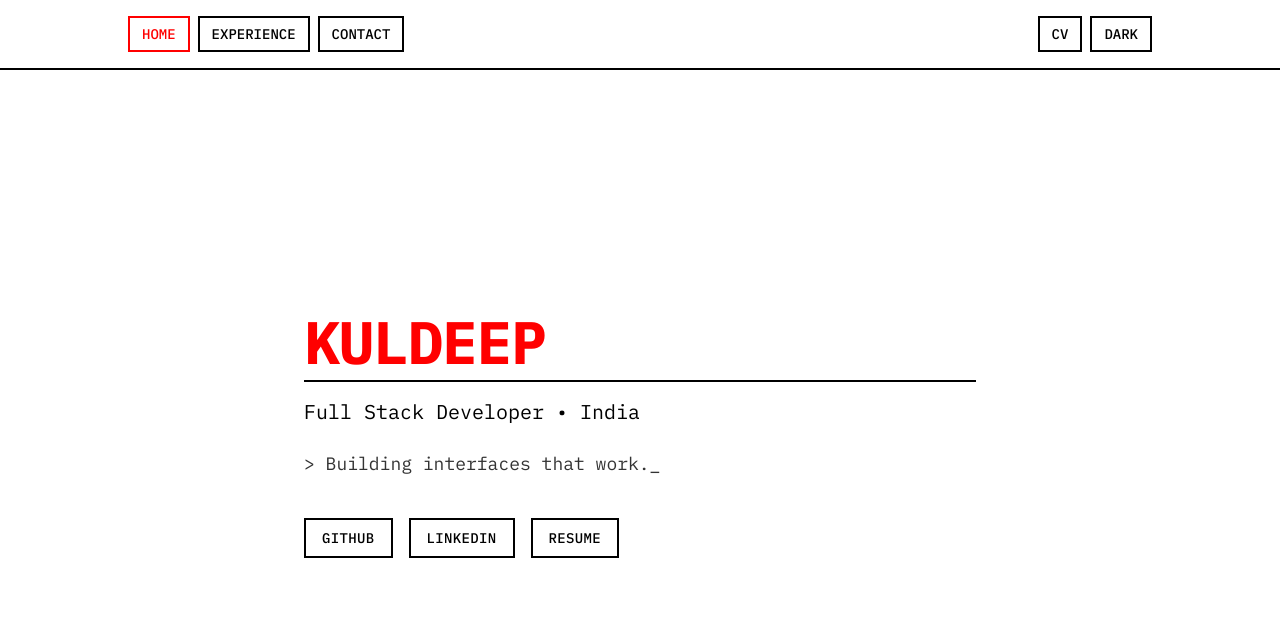
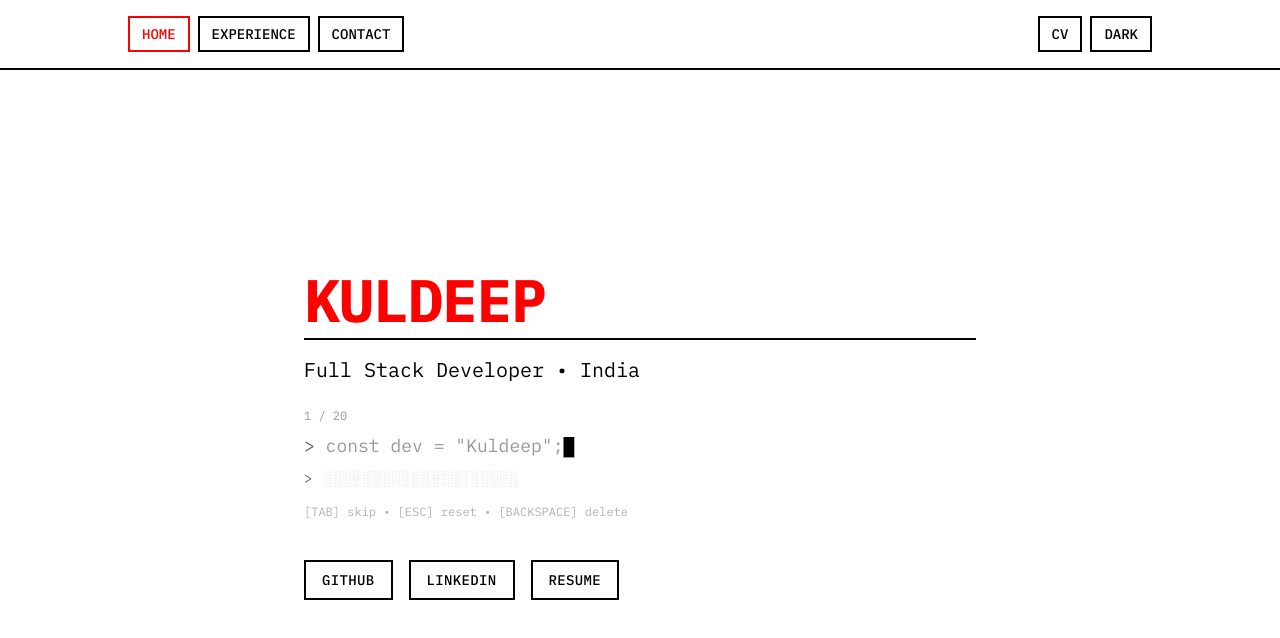
Before and after one commit to vansadiak/myFace, a React (Create React App) app: page / in a window 1280 px wide. Shown: the top 638 px of the page. Built offline with nearby package versions, Linux system fonts and the light colour scheme.

Commit message:
Add a small game

```diff
--- a/src/components/Home/Home.tsx
+++ b/src/components/Home/Home.tsx
@@ -1,13 +1,12 @@
 import React from "react";
-import { useNavigate } from "react-router-dom";
 import useDarkMode from "../../hooks/useDarkMode";
 import { getThemeClasses } from "../../utils/theme-utils";
 import { introText, socialLinks } from "../../types/me";
+import TypingGame from "./TypingGame";
 
 const Home: React.FC = () => {
   const [isDarkMode] = useDarkMode();
   const theme = getThemeClasses(isDarkMode);
-  const navigate = useNavigate();
 
   return (
     <div
@@ -27,13 +26,8 @@ const Home: React.FC = () => {
           {introText.role} &bull; {introText.location}
         </p>
 
-        {/* Tagline - Clickable with blinking cursor */}
-        <button
-          onClick={() => navigate("/experience")}
-          className={`text-base md:text-lg opacity-80 mb-10 ${theme.accentHover} transition-colors text-left`}
-        >
-          &gt; Building interfaces that work.<span className="blink-cursor">_</span>
-        </button>
+        {/* Typing Game */}
+        <TypingGame isDarkMode={isDarkMode} />
 
         {/* Social Links */}
         <div className="flex flex-wrap gap-4">
--- /dev/null
+++ b/src/components/Home/TypingGame.tsx
@@ -0,0 +1,281 @@
+import React, { useState, useEffect, useRef } from "react";
+
+interface TypingGameProps {
+  isDarkMode: boolean;
+}
+
+const phrases = [
+  'const dev = "Kuldeep";',
+  "nx affected --target=build",
+  "git push origin main",
+  "senior dev who can lead",
+  "Angular | React | Next.js",
+  "D3.visualize(data)",
+  "monorepo.migrate(Nx)",
+  "WebSocket.onmessage(render)",
+  "Pyspark + GraphFrames",
+  "bugs.reduce(95%)",
+  "def solve(problem): pass",
+  "val result = data.map(_)",
+  "Vue.component('ship-it')",
+  "python3 -m uvicorn main:app",
+  "scala> spark.read.parquet",
+  "<template v-if=\"ready\">",
+  "from fastapi import FastAPI",
+  "case class Engineer(ship: T)",
+  "npm run dev && coffee.sip()",
+  "async def fetch_and_render():",
+];
+
+const TypingGame: React.FC<TypingGameProps> = ({ isDarkMode }) => {
+  const [phraseIndex, setPhraseIndex] = useState(0);
+  const [userInput, setUserInput] = useState("");
+  const [showCheck, setShowCheck] = useState(false);
+  const [typedCount, setTypedCount] = useState(0);
+  const [totalErrors, setTotalErrors] = useState(0);
+  const [totalCharsTyped, setTotalCharsTyped] = useState(0);
+  const [startTime, setStartTime] = useState<number | null>(null);
+  const [gameComplete, setGameComplete] = useState(false);
+
+  // Track which phrase we last counted to prevent double-counting
+  const lastCountedPhrase = useRef(-1);
+
+  const currentPhrase = phrases[phraseIndex];
+  const progress = Math.min(20, Math.floor((userInput.length / currentPhrase.length) * 20));
+
+  // Check for phrase completion
+  useEffect(() => {
+    if (
+      userInput === currentPhrase &&
+      userInput.length > 0 &&
+      !showCheck &&
+      !gameComplete &&
+      lastCountedPhrase.current !== phraseIndex
+    ) {
+      lastCountedPhrase.current = phraseIndex;
+      setTypedCount(prev => prev + 1);
+      setShowCheck(true);
+    }
+  }, [userInput, currentPhrase, showCheck, gameComplete, phraseIndex]);
+
+  // Handle advancing after checkmark is shown
+  useEffect(() => {
+    if (!showCheck) return;
+
+    const currentIndex = phraseIndex; // Capture current index
+
+    const timeout = setTimeout(() => {
+      setShowCheck(false);
+      setUserInput("");
+
+      if (currentIndex >= phrases.length - 1) {
+        setGameComplete(true);
+      } else {
+        setPhraseIndex(currentIndex + 1);
+      }
+    }, 500);
+
+    return () => clearTimeout(timeout);
+    // eslint-disable-next-line react-hooks/exhaustive-deps
+  }, [showCheck]);
+
+  // Keyboard handler
+  useEffect(() => {
+    const handleKeyDown = (e: KeyboardEvent) => {
+      // Ignore if typing in an input field
+      if (
+        e.target instanceof HTMLInputElement ||
+        e.target instanceof HTMLTextAreaElement
+      ) {
+        return;
+      }
+
+      // Ignore if showing checkmark or game complete
+      if (showCheck || gameComplete) {
+        return;
+      }
+
+      // Prevent default for keys we handle
+      if (
+        e.key === "Tab" ||
+        e.key === "Escape" ||
+        e.key === "Backspace" ||
+        (e.key.length === 1 && !e.ctrlKey && !e.metaKey)
+      ) {
+        e.preventDefault();
+      }
+
+      if (e.key === "Backspace") {
+        setUserInput(prev => prev.slice(0, -1));
+      } else if (e.key === "Escape") {
+        setUserInput("");
+      } else if (e.key === "Tab") {
+        // Start timer on first interaction
+        if (!startTime) {
+          setStartTime(Date.now());
+        }
+        // Skip to next phrase
+        setUserInput("");
+        if (phraseIndex >= phrases.length - 1) {
+          setGameComplete(true);
+        } else {
+          setPhraseIndex(prev => prev + 1);
+        }
+      } else if (e.key.length === 1 && !e.ctrlKey && !e.metaKey) {
+        if (userInput.length < currentPhrase.length) {
+          // Start timer on first interaction
+          if (!startTime) {
+            setStartTime(Date.now());
+          }
+
+          // Track errors
+          if (e.key !== currentPhrase[userInput.length]) {
+            setTotalErrors(prev => prev + 1);
+          }
+
+          setTotalCharsTyped(prev => prev + 1);
+          setUserInput(prev => prev + e.key);
+        }
+      }
+    };
+
+    window.addEventListener("keydown", handleKeyDown);
+    return () => window.removeEventListener("keydown", handleKeyDown);
+  }, [showCheck, gameComplete, phraseIndex, userInput, currentPhrase, startTime]);
+
+  // Render character with correct/incorrect styling
+  const renderChar = (char: string, index: number) => {
+    if (index >= userInput.length) {
+      return (
+        <span key={index} className="opacity-40">
+          {char}
+        </span>
+      );
+    }
+
+    const isCorrect = userInput[index] === char;
+    return (
+      <span
+        key={index}
+        className={isCorrect ? "opacity-100" : "text-[#FF0000] opacity-100"}
+      >
+        {char}
+      </span>
+    );
+  };
+
+  // Render progress bar
+  const renderProgressBar = () => {
+    const filled = "█".repeat(progress);
+    const empty = "░".repeat(20 - progress);
+    return (
+      <span className="opacity-60">
+        {filled}
+        <span className="opacity-30">{empty}</span>
+      </span>
+    );
+  };
+
+  // Calculate final stats
+  const calculateStats = () => {
+    const timeElapsed = startTime ? (Date.now() - startTime) / 1000 / 60 : 0;
+    const wpm = timeElapsed > 0 ? Math.round((totalCharsTyped / 5) / timeElapsed) : 0;
+    const accuracy = totalCharsTyped > 0 ? Math.round(((totalCharsTyped - totalErrors) / totalCharsTyped) * 100) : 0;
+    const timeInSeconds = startTime ? Math.round((Date.now() - startTime) / 1000) : 0;
+    const skippedCount = phrases.length - typedCount;
+    return { wpm, accuracy, timeInSeconds, typedCount, skippedCount };
+  };
+
+  // Reset game
+  const resetGame = () => {
+    setPhraseIndex(0);
+    setUserInput("");
+    setShowCheck(false);
+    setTypedCount(0);
+    setTotalErrors(0);
+    setTotalCharsTyped(0);
+    setStartTime(null);
+    setGameComplete(false);
+    lastCountedPhrase.current = -1;
+  };
+
+  // Score panel after completing all phrases
+  if (gameComplete) {
+    const { wpm, accuracy, timeInSeconds, typedCount: typed, skippedCount } = calculateStats();
+    const hasTyped = typed > 0;
+
+    return (
+      <div className="mb-10 font-mono">
+        <div className="border-2 border-current p-4 mb-4">
+          <div className="text-base md:text-lg mb-4 text-[#FF0000]">
+            &gt; {hasTyped ? "COMPLETE_" : "SKIPPED_"}
+          </div>
+
+          {hasTyped ? (
+            <>
+              <div className="grid grid-cols-3 gap-4 text-center mb-4">
+                <div>
+                  <div className="text-2xl md:text-3xl font-bold">{wpm}</div>
+                  <div className="text-xs opacity-60">WPM</div>
+                </div>
+                <div>
+                  <div className="text-2xl md:text-3xl font-bold">{accuracy}%</div>
+                  <div className="text-xs opacity-60">ACCURACY</div>
+                </div>
+                <div>
+                  <div className="text-2xl md:text-3xl font-bold">{timeInSeconds}s</div>
+                  <div className="text-xs opacity-60">TIME</div>
+                </div>
+              </div>
+              <div className="text-xs opacity-40 text-center">
+                {typed} typed{skippedCount > 0 ? ` • ${skippedCount} skipped` : ""}
+              </div>
+            </>
+          ) : (
+            <div className="text-sm opacity-60 text-center mb-4">
+              No phrases typed. Try again?
+            </div>
+          )}
+        </div>
+        <button
+          onClick={resetGame}
+          className="px-4 py-2 border-2 border-current hover-invert font-medium text-sm uppercase tracking-wide"
+        >
+          RESTART
+        </button>
+      </div>
+    );
+  }
+
+  return (
+    <div className="mb-10 font-mono">
+      {/* Phrase counter */}
+      <div className="text-xs opacity-40 mb-2">
+        {phraseIndex + 1} / {phrases.length}
+      </div>
+
+      {/* Typing area */}
+      <div className="text-base md:text-lg mb-2">
+        <span className="opacity-60">&gt; </span>
+        {currentPhrase.split("").map(renderChar)}
+        {!showCheck && userInput.length < currentPhrase.length && (
+          <span className="blink-cursor">█</span>
+        )}
+        {showCheck && <span className="text-[#FF0000]"> ✓</span>}
+      </div>
+
+      {/* Progress bar */}
+      <div className="text-xs md:text-sm tracking-widest">
+        <span className="opacity-60">&gt; </span>
+        {renderProgressBar()}
+      </div>
+
+      {/* Hint */}
+      <div className="text-xs opacity-30 mt-4">
+        [TAB] skip &bull; [ESC] reset &bull; [BACKSPACE] delete
+      </div>
+    </div>
+  );
+};
+
+export default TypingGame;
```
